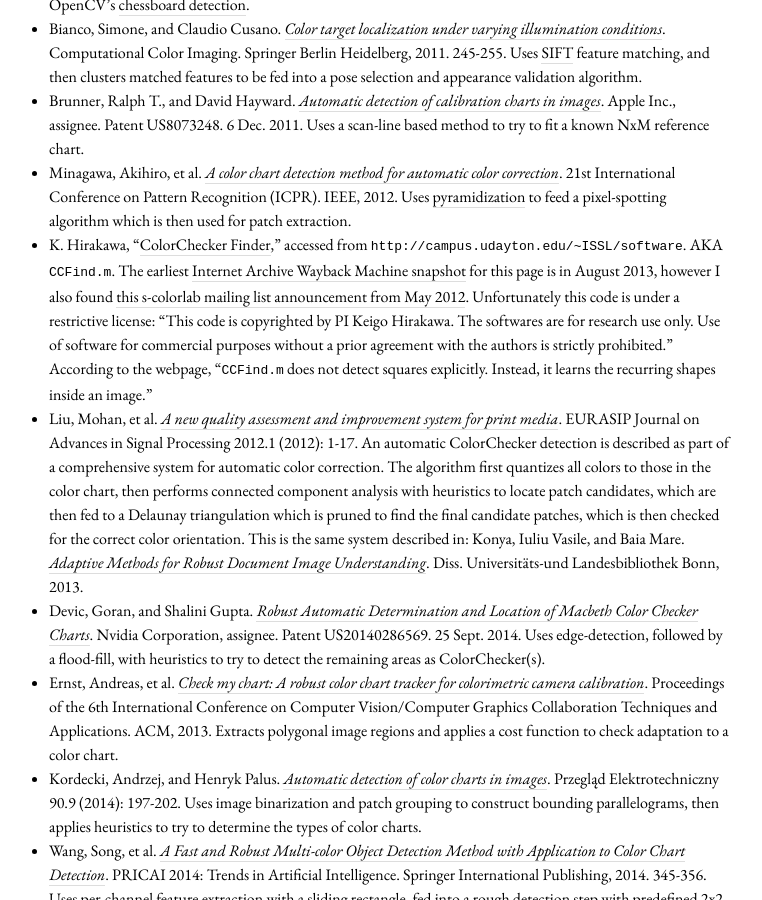
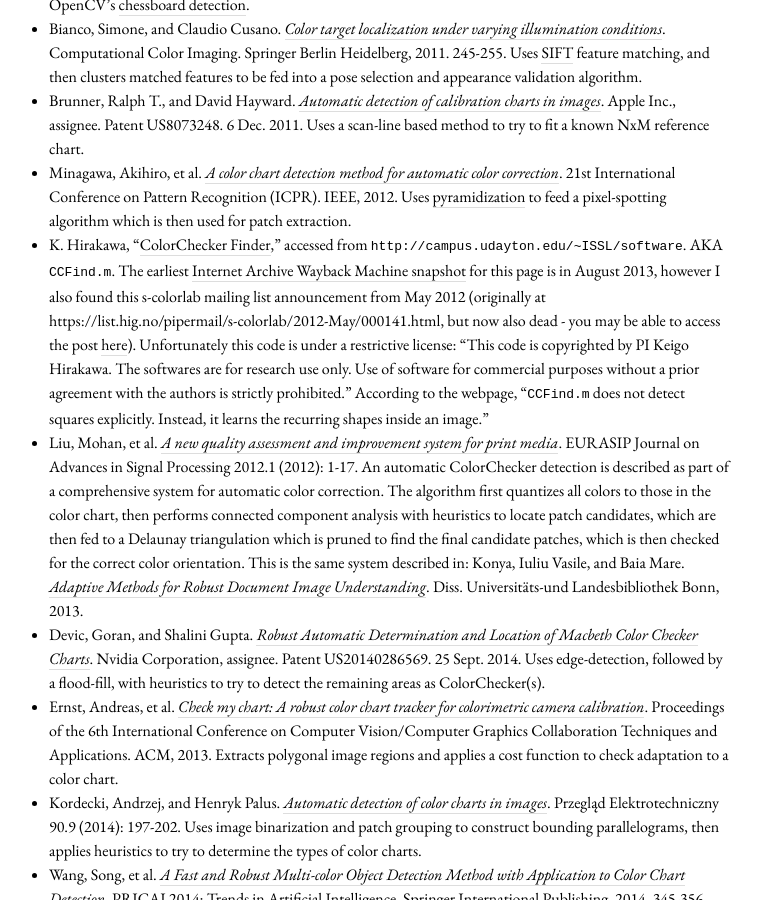
Before and after one commit to ryanfb/etc, a Jekyll site: the page built from _posts/2015-07-08-automatic_colorchecker_detection.md, in a window 1280 px wide and 900 px high, scrolled down 775 px. Shown: the whole window, without its empty margins (271-1033 px from the left). Built offline with Jekyll 4.4.1, drawn with Linux system fonts in a browser that asks for light colours; nearby versions of some CDN libraries.

Commit message:
Fix dead link

```diff
--- a/_posts/2015-07-08-automatic_colorchecker_detection.md
+++ b/_posts/2015-07-08-automatic_colorchecker_detection.md
@@ -21,7 +21,7 @@ I recently decided to briefly revisit this problem and see if any additional wor
 * Minagawa, Akihiro, et al. [*A color chart detection method for automatic color correction*](http://ieeexplore.ieee.org/xpl/articleDetails.jsp?reload=true&tp=&arnumber=6460529&url=http%3A%2F%2Fieeexplore.ieee.org%2Fxpls%2Fabs_all.jsp%3Farnumber%3D6460529). 21st International Conference on Pattern Recognition (ICPR). IEEE, 2012.
   Uses [pyramidization](https://en.wikipedia.org/wiki/Pyramid_(image_processing)) to feed a pixel-spotting algorithm which is then used for patch extraction.
 * K. Hirakawa, “[ColorChecker Finder](http://web.archive.org/web/20160920155929/http://campus.udayton.edu/~ISSL/index.php/research/ccfind/),” accessed from `http://campus.udayton.edu/~ISSL/software`. AKA `CCFind.m`.
-  The earliest [Internet Archive Wayback Machine snapshot](https://web.archive.org/web/20130315000000*/http://campus.udayton.edu/~ISSL/index.php/research/ccfind/) for this page is in August 2013, however I also found [this s-colorlab mailing list announcement from May 2012](https://list.hig.no/pipermail/s-colorlab/2012-May/000141.html). Unfortunately this code is under a restrictive license: "This code is copyrighted by PI Keigo Hirakawa. The softwares are for research use only. Use of software for commercial purposes without a prior agreement with the authors is strictly prohibited." According to the webpage, "`CCFind.m` does not detect squares explicitly. Instead, it learns the recurring shapes inside an image."
+  The earliest [Internet Archive Wayback Machine snapshot](https://web.archive.org/web/20130315000000*/http://campus.udayton.edu/~ISSL/index.php/research/ccfind/) for this page is in August 2013, however I also found this s-colorlab mailing list announcement from May 2012 (originally at https://list.hig.no/pipermail/s-colorlab/2012-May/000141.html, but now also dead - you may be able to access the post [here](https://list.hig.no/mailman/listinfo/s-colorlab)). Unfortunately this code is under a restrictive license: "This code is copyrighted by PI Keigo Hirakawa. The softwares are for research use only. Use of software for commercial purposes without a prior agreement with the authors is strictly prohibited." According to the webpage, "`CCFind.m` does not detect squares explicitly. Instead, it learns the recurring shapes inside an image."
 * Liu, Mohan, et al. [*A new quality assessment and improvement system for print media*](http://asp.eurasipjournals.com/content/2012/1/109). EURASIP Journal on Advances in Signal Processing 2012.1 (2012): 1-17.
   An automatic ColorChecker detection is described as part of a comprehensive system for automatic color correction. The algorithm first quantizes all colors to those in the color chart, then performs connected component analysis with heuristics to locate patch candidates, which are then fed to a Delaunay triangulation which is pruned to find the final candidate patches, which is then checked for the correct color orientation.
   This is the same system described in: Konya, Iuliu Vasile, and Baia Mare. [*Adaptive Methods for Robust Document Image Understanding*](http://hss.ulb.uni-bonn.de/2013/3169/3169a.pdf). Diss. Universitäts-und Landesbibliothek Bonn, 2013.
```
